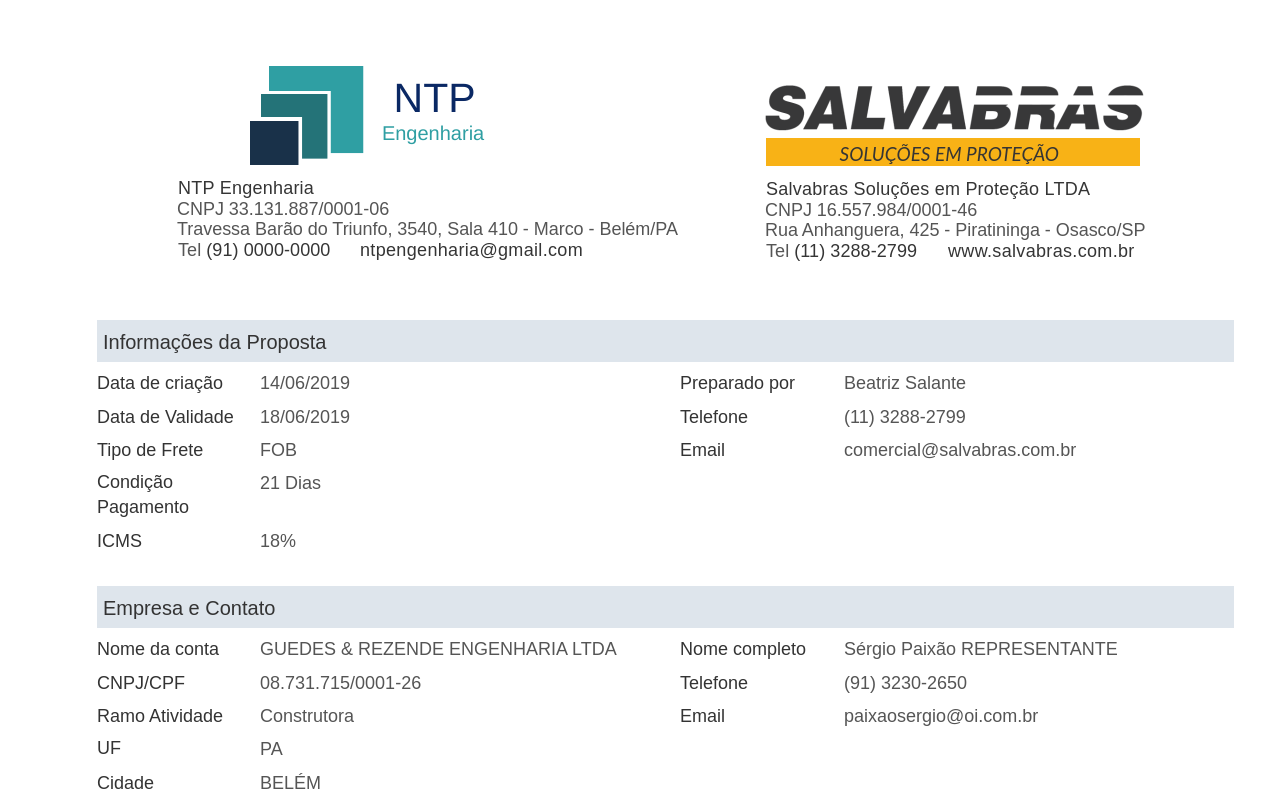
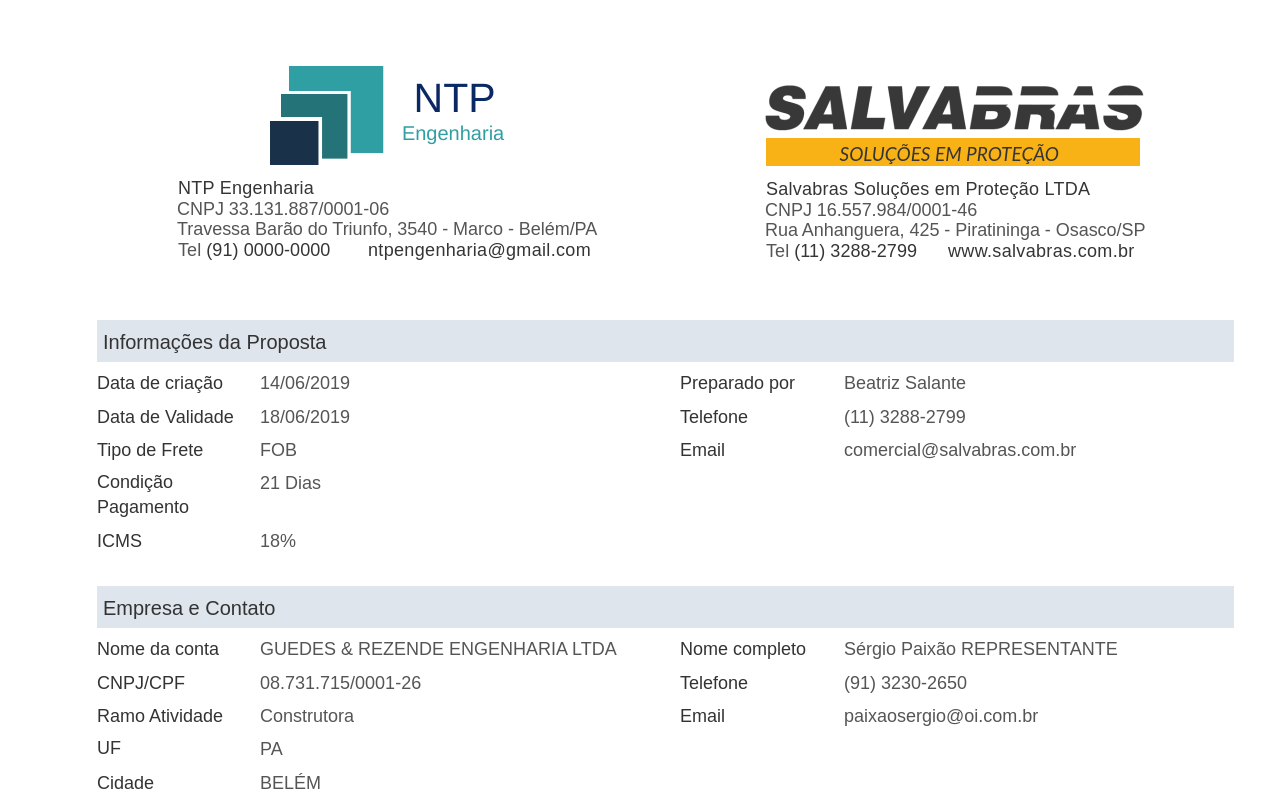
Before and after one commit to AmadorZcv/salvapaixao, a website: page app/export/pdf.html in a window 1280 px wide. Shown: the top 800 px of the page. Drawn offline with Linux system fonts and the light colour scheme.

Commit message:
Ajustes pdf

```diff
--- a/app/export/pdf.html
+++ b/app/export/pdf.html
@@ -1,3 +1,4 @@
+
 <!DOCTYPE html>
 <html>
 <head>
@@ -108,10 +109,10 @@
 	}
 	#site_ntp {
 		position: absolute;
-		left: 183px;
+		left: 191px;
 		top: 62px;
 		overflow: visible;
-		width: 233px;
+		width: 229px;
 		white-space: nowrap;
 		text-align: left;
 		font-family: Arial;
@@ -125,7 +126,7 @@
 		position: absolute;
 		width: 234.033px;
 		height: 98.742px;
-		left: 72.877px;
+		left: 92.877px;
 		top: 0px;
 		overflow: visible;
 	}
@@ -1904,7 +1905,7 @@
 				<span>CNPJ 33.131.887/0001-06</span>
 			</div>
 			<div id="endereco_ntp">
-				<span>Travessa Barão do Triunfo, 3540, Sala 410 - Marco - Belém/PA</span>
+				<span>Travessa Barão do Triunfo, 3540 - Marco - Belém/PA</span>
 			</div>
 			<div id="telefone_ntp">
 				<span>Tel</span><span style="color:rgba(53,53,53,1);"> (91) 0000-0000</span>
```
Also changed, not shown: 1 other file.
